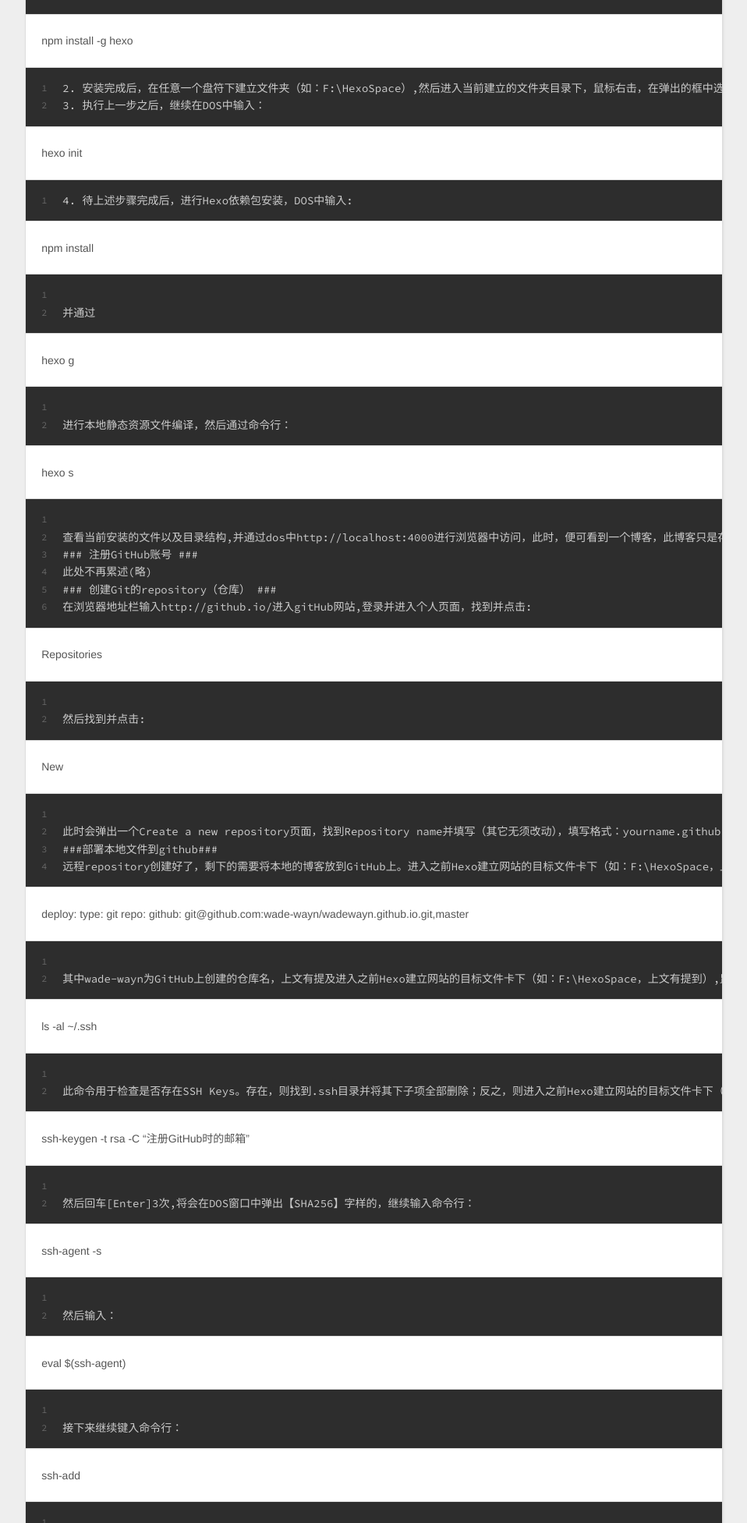
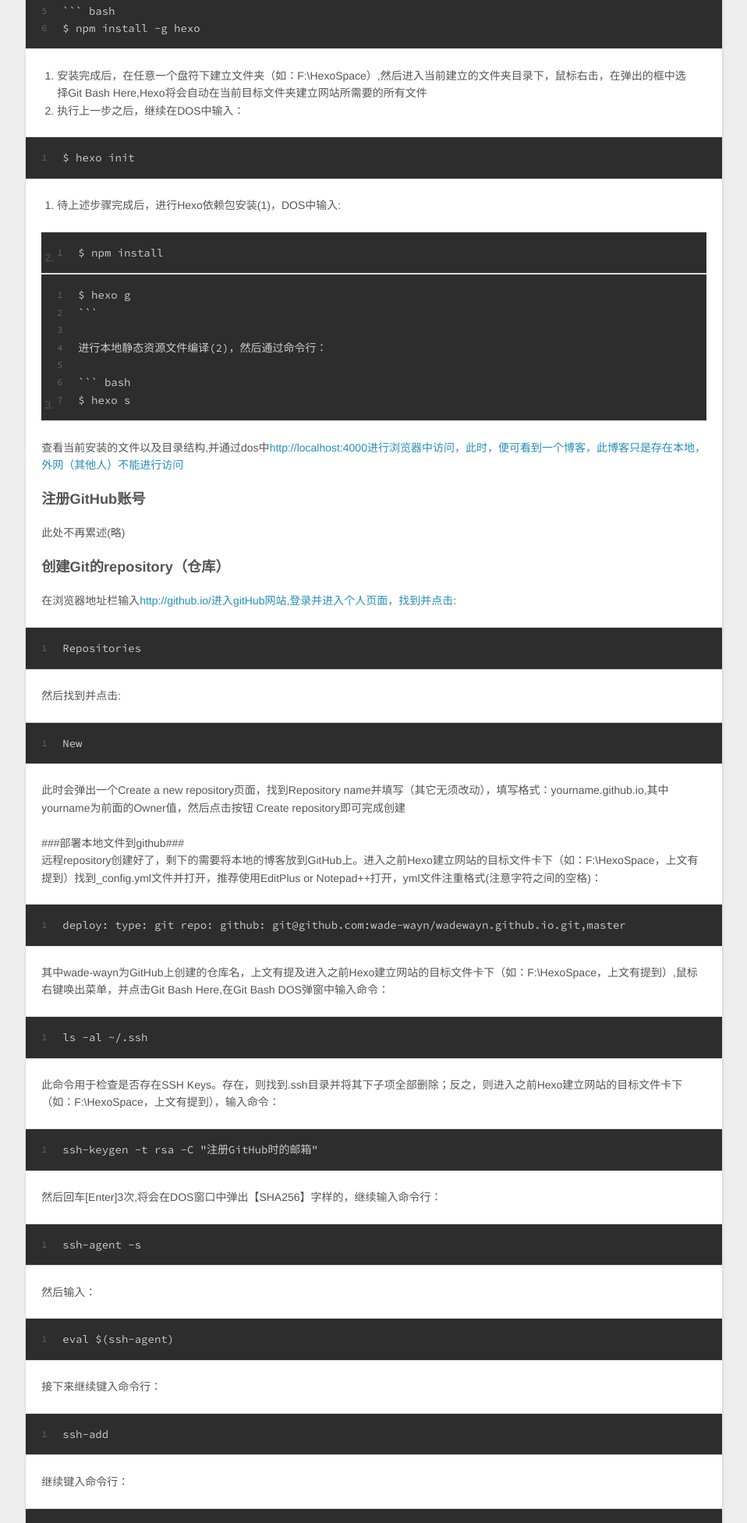
Before and after one commit to Cheney-Wei/wade-wayn.github.io, a plain HTML site: page index.html in a window 1280 px wide. Shown: the part 847-2800 px from the top of the page at 78% size, without its empty margins (8-966 px from the left). Drawn offline with nearby package versions, Linux system fonts and the light colour scheme.

Commit message:
Site updated: 2017-11-07 12:38:04

````diff
--- a/index.html
+++ b/index.html
@@ -89,34 +89,60 @@
 <li>NodeJS：node.js有诸多用处，此处用来创建hexo博客框架</li>
 <li>GIT客户端：将本地的hexo内容提交至远程gitHub仓库</li>
 </ol>
-<h3 id="安装"><a href="#安装" class="headerlink" title="安装"></a>安装</h3><p>首先安装node.js,建议去node官网下载并进行安装（不在累述），查看node是否安装成功，在DOS中输入命令行：<br><figure class="highlight plain"><table><tr><td class="gutter"><pre><div class="line">1</div><div class="line">2</div><div class="line">3</div><div class="line">4</div></pre></td><td class="code"><pre><div class="line">node -v</div><div class="line">```,Git安装在此不再累述</div><div class="line"></div><div class="line">1. 在DOS中使用node命令安装hexo:</div></pre></td></tr></table></figure></p>
-<p>npm install -g hexo<br><figure class="highlight plain"><table><tr><td class="gutter"><pre><div class="line">1</div><div class="line">2</div></pre></td><td class="code"><pre><div class="line">2. 安装完成后，在任意一个盘符下建立文件夹（如：F:\HexoSpace）,然后进入当前建立的文件夹目录下，鼠标右击，在弹出的框中选择Git Bash Here,Hexo将会自动在当前目标文件夹建立网站所需要的所有文件</div><div class="line">3. 执行上一步之后，继续在DOS中输入：</div></pre></td></tr></table></figure></p>
-<p>hexo init<br><figure class="highlight plain"><table><tr><td class="gutter"><pre><div class="line">1</div></pre></td><td class="code"><pre><div class="line">4. 待上述步骤完成后，进行Hexo依赖包安装，DOS中输入:</div></pre></td></tr></table></figure></p>
-<p>npm install<br><figure class="highlight plain"><table><tr><td class="gutter"><pre><div class="line">1</div><div class="line">2</div></pre></td><td class="code"><pre><div class="line"></div><div class="line">并通过</div></pre></td></tr></table></figure></p>
-<p>hexo g<br><figure class="highlight plain"><table><tr><td class="gutter"><pre><div class="line">1</div><div class="line">2</div></pre></td><td class="code"><pre><div class="line"></div><div class="line">进行本地静态资源文件编译，然后通过命令行：</div></pre></td></tr></table></figure></p>
-<p>hexo s<br><figure class="highlight plain"><table><tr><td class="gutter"><pre><div class="line">1</div><div class="line">2</div><div class="line">3</div><div class="line">4</div><div class="line">5</div><div class="line">6</div></pre></td><td class="code"><pre><div class="line"></div><div class="line">查看当前安装的文件以及目录结构,并通过dos中http://localhost:4000进行浏览器中访问，此时，便可看到一个博客，此博客只是存在本地，外网（其他人）不能进行访问</div><div class="line">### 注册GitHub账号 ###</div><div class="line">此处不再累述(略)</div><div class="line">### 创建Git的repository（仓库） ###</div><div class="line">在浏览器地址栏输入http://github.io/进入gitHub网站,登录并进入个人页面，找到并点击:</div></pre></td></tr></table></figure></p>
-<p>Repositories<br><figure class="highlight plain"><table><tr><td class="gutter"><pre><div class="line">1</div><div class="line">2</div></pre></td><td class="code"><pre><div class="line"></div><div class="line">然后找到并点击:</div></pre></td></tr></table></figure></p>
-<p>New<br><figure class="highlight plain"><table><tr><td class="gutter"><pre><div class="line">1</div><div class="line">2</div><div class="line">3</div><div class="line">4</div></pre></td><td class="code"><pre><div class="line"></div><div class="line">此时会弹出一个Create a new repository页面，找到Repository name并填写（其它无须改动），填写格式：yourname.github.io,其中yourname为前面的Owner值，然后点击按钮 Create repository即可完成创建</div><div class="line">###部署本地文件到github###</div><div class="line">远程repository创建好了，剩下的需要将本地的博客放到GitHub上。进入之前Hexo建立网站的目标文件卡下（如：F:\HexoSpace，上文有提到）找到_config.yml文件并打开，推荐使用EditPlus or Notepad++打开，yml文件注重格式(注意字符之间的空格)：</div></pre></td></tr></table></figure></p>
-<p>deploy: type: git repo: github: git@github.com:wade-wayn/wadewayn.github.io.git,master<br><figure class="highlight plain"><table><tr><td class="gutter"><pre><div class="line">1</div><div class="line">2</div></pre></td><td class="code"><pre><div class="line"></div><div class="line">其中wade-wayn为GitHub上创建的仓库名，上文有提及进入之前Hexo建立网站的目标文件卡下（如：F:\HexoSpace，上文有提到）,鼠标右键唤出菜单，并点击Git Bash Here,在Git Bash DOS弹窗中输入命令：</div></pre></td></tr></table></figure></p>
-<p>ls -al ~/.ssh<br><figure class="highlight plain"><table><tr><td class="gutter"><pre><div class="line">1</div><div class="line">2</div></pre></td><td class="code"><pre><div class="line"></div><div class="line">此命令用于检查是否存在SSH Keys。存在，则找到.ssh目录并将其下子项全部删除；反之，则进入之前Hexo建立网站的目标文件卡下（如：F:\HexoSpace，上文有提到），输入命令：</div></pre></td></tr></table></figure></p>
-<p>ssh-keygen -t rsa -C “注册GitHub时的邮箱”<br><figure class="highlight plain"><table><tr><td class="gutter"><pre><div class="line">1</div><div class="line">2</div></pre></td><td class="code"><pre><div class="line"></div><div class="line">然后回车[Enter]3次,将会在DOS窗口中弹出【SHA256】字样的，继续输入命令行：</div></pre></td></tr></table></figure></p>
-<p>ssh-agent -s<br><figure class="highlight plain"><table><tr><td class="gutter"><pre><div class="line">1</div><div class="line">2</div></pre></td><td class="code"><pre><div class="line"></div><div class="line">然后输入：</div></pre></td></tr></table></figure></p>
-<p>eval $(ssh-agent)<br><figure class="highlight plain"><table><tr><td class="gutter"><pre><div class="line">1</div><div class="line">2</div></pre></td><td class="code"><pre><div class="line"></div><div class="line">接下来继续键入命令行：</div></pre></td></tr></table></figure></p>
-<p>ssh-add<br><figure class="highlight plain"><table><tr><td class="gutter"><pre><div class="line">1</div><div class="line">2</div></pre></td><td class="code"><pre><div class="line"></div><div class="line">继续键入命令行：</div></pre></td></tr></table></figure></p>
-<p>clip &lt; ~./.ssh/id_rsa.pub<br><figure class="highlight plain"><table><tr><td class="gutter"><pre><div class="line">1</div><div class="line">2</div></pre></td><td class="code"><pre><div class="line"></div><div class="line">进行对SSH Keys值拷贝，然后到GitHub页面，找到Settings并点击，找到Deployer Keys并添加Keys值，title随便命令:</div></pre></td></tr></table></figure></p>
-<p>Ctrl + V<br><figure class="highlight plain"><table><tr><td class="gutter"><pre><div class="line">1</div><div class="line">2</div></pre></td><td class="code"><pre><div class="line"></div><div class="line">进行粘贴之前DOS中拷贝的SSH Keys到相应的填写栏。最后进入之前Hexo建立网站的目标文件卡下（如：F:\HexoSpace，上文有提到），输入命令行：</div></pre></td></tr></table></figure></p>
-<p>ssh -T git@github.com<br><figure class="highlight plain"><table><tr><td class="gutter"><pre><div class="line">1</div><div class="line">2</div></pre></td><td class="code"><pre><div class="line"></div><div class="line">待显示的信息需要键入yes/no，意思就是github将与本地IP进行一个授权认证并绑定，遵询同意,输入:</div></pre></td></tr></table></figure></p>
-<p>yes<br><figure class="highlight plain"><table><tr><td class="gutter"><pre><div class="line">1</div><div class="line">2</div></pre></td><td class="code"><pre><div class="line"></div><div class="line">继续键入命令行：</div></pre></td></tr></table></figure></p>
-<p>hexo g<br><figure class="highlight plain"><table><tr><td class="gutter"><pre><div class="line">1</div></pre></td><td class="code"><pre><div class="line">,然后使用npm进行hexo-deployer-git模块安装:</div></pre></td></tr></table></figure></p>
-<p>npm hexo-deployer-git –save<br><figure class="highlight plain"><table><tr><td class="gutter"><pre><div class="line">1</div><div class="line">2</div></pre></td><td class="code"><pre><div class="line"></div><div class="line">,然后键入命令:</div></pre></td></tr></table></figure></p>
-<p>hexo d<br>```</p>
+<h3 id="安装"><a href="#安装" class="headerlink" title="安装"></a>安装</h3><p>首先安装node.js,建议去node官网下载并进行安装（不在累述），查看node是否安装成功，在DOS中输入命令行：<br><figure class="highlight bash"><table><tr><td class="gutter"><pre><div class="line">1</div><div class="line">2</div><div class="line">3</div><div class="line">4</div><div class="line">5</div><div class="line">6</div></pre></td><td class="code"><pre><div class="line">$ node -v</div><div class="line">```,Git安装在此不再累述</div><div class="line"></div><div class="line">1. 在DOS中使用node命令安装hexo:</div><div class="line">``` bash</div><div class="line">$ npm install -g hexo</div></pre></td></tr></table></figure></p>
+<ol>
+<li>安装完成后，在任意一个盘符下建立文件夹（如：F:\HexoSpace）,然后进入当前建立的文件夹目录下，鼠标右击，在弹出的框中选择Git Bash Here,Hexo将会自动在当前目标文件夹建立网站所需要的所有文件</li>
+<li>执行上一步之后，继续在DOS中输入：</li>
+</ol>
+<figure class="highlight bash"><table><tr><td class="gutter"><pre><div class="line">1</div></pre></td><td class="code"><pre><div class="line">$ hexo init</div></pre></td></tr></table></figure>
+<ol>
+<li><p>待上述步骤完成后，进行Hexo依赖包安装(1)，DOS中输入:</p>
+</li>
+<li><figure class="highlight bash"><table><tr><td class="gutter"><pre><div class="line">1</div></pre></td><td class="code"><pre><div class="line">$ npm install</div></pre></td></tr></table></figure>
+</li>
+<li><figure class="highlight bash"><table><tr><td class="gutter"><pre><div class="line">1</div><div class="line">2</div><div class="line">3</div><div class="line">4</div><div class="line">5</div><div class="line">6</div><div class="line">7</div></pre></td><td class="code"><pre><div class="line">$ hexo g</div><div class="line">``` </div><div class="line"></div><div class="line">进行本地静态资源文件编译(2)，然后通过命令行：</div><div class="line"></div><div class="line">``` bash</div><div class="line">$ hexo s</div></pre></td></tr></table></figure>
+</li>
+</ol>
+<p>查看当前安装的文件以及目录结构,并通过dos中<a href="http://localhost:4000进行浏览器中访问，此时，便可看到一个博客，此博客只是存在本地，外网（其他人）不能进行访问" target="_blank" rel="external">http://localhost:4000进行浏览器中访问，此时，便可看到一个博客，此博客只是存在本地，外网（其他人）不能进行访问</a></p>
+<h3 id="注册GitHub账号"><a href="#注册GitHub账号" class="headerlink" title="注册GitHub账号"></a>注册GitHub账号</h3><p>此处不再累述(略)</p>
+<h3 id="创建Git的repository（仓库）"><a href="#创建Git的repository（仓库）" class="headerlink" title="创建Git的repository（仓库）"></a>创建Git的repository（仓库）</h3><p>在浏览器地址栏输入<a href="http://github.io/进入gitHub网站,登录并进入个人页面，找到并点击" target="_blank" rel="external">http://github.io/进入gitHub网站,登录并进入个人页面，找到并点击</a>:</p>
+<figure class="highlight plain"><table><tr><td class="gutter"><pre><div class="line">1</div></pre></td><td class="code"><pre><div class="line">Repositories</div></pre></td></tr></table></figure>
+<p>然后找到并点击:</p>
+<figure class="highlight plain"><table><tr><td class="gutter"><pre><div class="line">1</div></pre></td><td class="code"><pre><div class="line">New</div></pre></td></tr></table></figure>
+<p>此时会弹出一个Create a new repository页面，找到Repository name并填写（其它无须改动），填写格式：yourname.github.io,其中yourname为前面的Owner值，然后点击按钮 Create repository即可完成创建</p>
+<p>###部署本地文件到github###<br>远程repository创建好了，剩下的需要将本地的博客放到GitHub上。进入之前Hexo建立网站的目标文件卡下（如：F:\HexoSpace，上文有提到）找到_config.yml文件并打开，推荐使用EditPlus or Notepad++打开，yml文件注重格式(注意字符之间的空格)：</p>
+<figure class="highlight plain"><table><tr><td class="gutter"><pre><div class="line">1</div></pre></td><td class="code"><pre><div class="line">deploy: type: git repo: github: git@github.com:wade-wayn/wadewayn.github.io.git,master</div></pre></td></tr></table></figure>
+<p>其中wade-wayn为GitHub上创建的仓库名，上文有提及进入之前Hexo建立网站的目标文件卡下（如：F:\HexoSpace，上文有提到）,鼠标右键唤出菜单，并点击Git Bash Here,在Git Bash DOS弹窗中输入命令：</p>
+<figure class="highlight plain"><table><tr><td class="gutter"><pre><div class="line">1</div></pre></td><td class="code"><pre><div class="line">ls -al ~/.ssh</div></pre></td></tr></table></figure>
+<p>此命令用于检查是否存在SSH Keys。存在，则找到.ssh目录并将其下子项全部删除；反之，则进入之前Hexo建立网站的目标文件卡下（如：F:\HexoSpace，上文有提到），输入命令：</p>
+<figure class="highlight plain"><table><tr><td class="gutter"><pre><div class="line">1</div></pre></td><td class="code"><pre><div class="line">ssh-keygen -t rsa -C &quot;注册GitHub时的邮箱&quot;</div></pre></td></tr></table></figure>
+<p>然后回车[Enter]3次,将会在DOS窗口中弹出【SHA256】字样的，继续输入命令行：</p>
+<figure class="highlight plain"><table><tr><td class="gutter"><pre><div class="line">1</div></pre></td><td class="code"><pre><div class="line">ssh-agent -s</div></pre></td></tr></table></figure>
+<p>然后输入：</p>
+<figure class="highlight plain"><table><tr><td class="gutter"><pre><div class="line">1</div></pre></td><td class="code"><pre><div class="line">eval $(ssh-agent)</div></pre></td></tr></table></figure>
+<p>接下来继续键入命令行：</p>
+<figure class="highlight plain"><table><tr><td class="gutter"><pre><div class="line">1</div></pre></td><td class="code"><pre><div class="line">ssh-add</div></pre></td></tr></table></figure>
+<p>继续键入命令行：</p>
+<figure class="highlight plain"><table><tr><td class="gutter"><pre><div class="line">1</div></pre></td><td class="code"><pre><div class="line">clip &lt; ~./.ssh/id_rsa.pub</div></pre></td></tr></table></figure>
+<p>进行对SSH Keys值拷贝，然后到GitHub页面，找到Settings并点击，找到Deployer Keys并添加Keys值，title随便命令:</p>
+<figure class="highlight plain"><table><tr><td class="gutter"><pre><div class="line">1</div></pre></td><td class="code"><pre><div class="line">Ctrl + V</div></pre></td></tr></table></figure>
+<p>进行粘贴之前DOS中拷贝的SSH Keys到相应的填写栏。最后进入之前Hexo建立网站的目标文件卡下（如：F:\HexoSpace，上文有提到），输入命令行：</p>
+<figure class="highlight plain"><table><tr><td class="gutter"><pre><div class="line">1</div></pre></td><td class="code"><pre><div class="line">ssh -T git@github.com</div></pre></td></tr></table></figure>
+<p>待显示的信息需要键入yes/no，意思就是github将与本地IP进行一个授权认证并绑定，遵询同意,输入:</p>
+<figure class="highlight plain"><table><tr><td class="gutter"><pre><div class="line">1</div></pre></td><td class="code"><pre><div class="line">yes</div></pre></td></tr></table></figure>
+<p>继续键入命令行：</p>
+<figure class="highlight plain"><table><tr><td class="gutter"><pre><div class="line">1</div></pre></td><td class="code"><pre><div class="line">hexo g</div></pre></td></tr></table></figure>
+<p>,然后使用npm进行hexo-deployer-git模块安装:</p>
+<figure class="highlight plain"><table><tr><td class="gutter"><pre><div class="line">1</div></pre></td><td class="code"><pre><div class="line">npm hexo-deployer-git --save</div></pre></td></tr></table></figure>
+<p>,然后键入命令: </p>
+<figure class="highlight plain"><table><tr><td class="gutter"><pre><div class="line">1</div></pre></td><td class="code"><pre><div class="line">hexo d</div></pre></td></tr></table></figure>
 <p>进行发布</p>
 <p>最终在浏览器中输入，之前在GitHub上面的仓库名进行访问，例如：<a href="https://wade-wade.github.io/" target="_blank" rel="external">https://wade-wade.github.io/</a></p>
 
 
     </div>
     <footer class="article-footer">
-      <a data-url="http://yoursite.com/2017/11/06/hexo-github创建个人博客/" data-id="cj9p45gwl0000bgb79fuuglqn" class="article-share-link">Share</a>
+      <a data-url="http://yoursite.com/2017/11/06/hexo-github创建个人博客/" data-id="cj9p4g49v0001u4b74c04qk0l" class="article-share-link">Share</a>
 
 
   <ul class="article-tag-list"><li class="article-tag-list-item"><a class="article-tag-list-link" href="/tags/blog/">blog</a></li></ul>
@@ -163,7 +189,7 @@
 
     </div>
     <footer class="article-footer">
-      <a data-url="http://yoursite.com/2017/11/06/hello-world/" data-id="cj9p45gws0001bgb78kxgi6cc" class="article-share-link">Share</a>
+      <a data-url="http://yoursite.com/2017/11/06/hello-world/" data-id="cj9p4g49n0000u4b7ppmlqauz" class="article-share-link">Share</a>
 
 
     </footer>
````
Also changed, not shown: 2017/11/06/hello-world/index.html (+1 -1 lines), 2017/11/06/hexo-github创建个人博客/index.html (+49 -23 lines).
